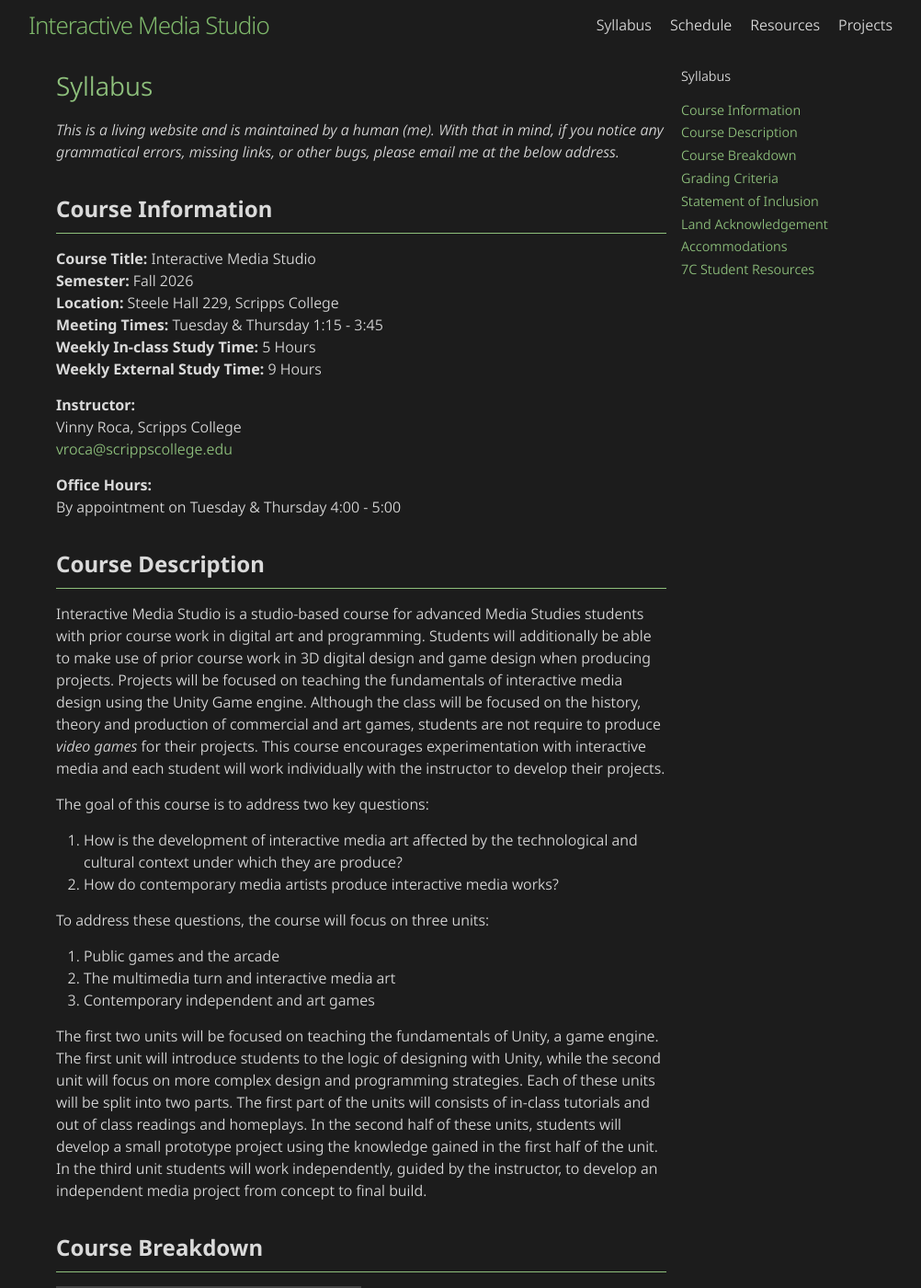
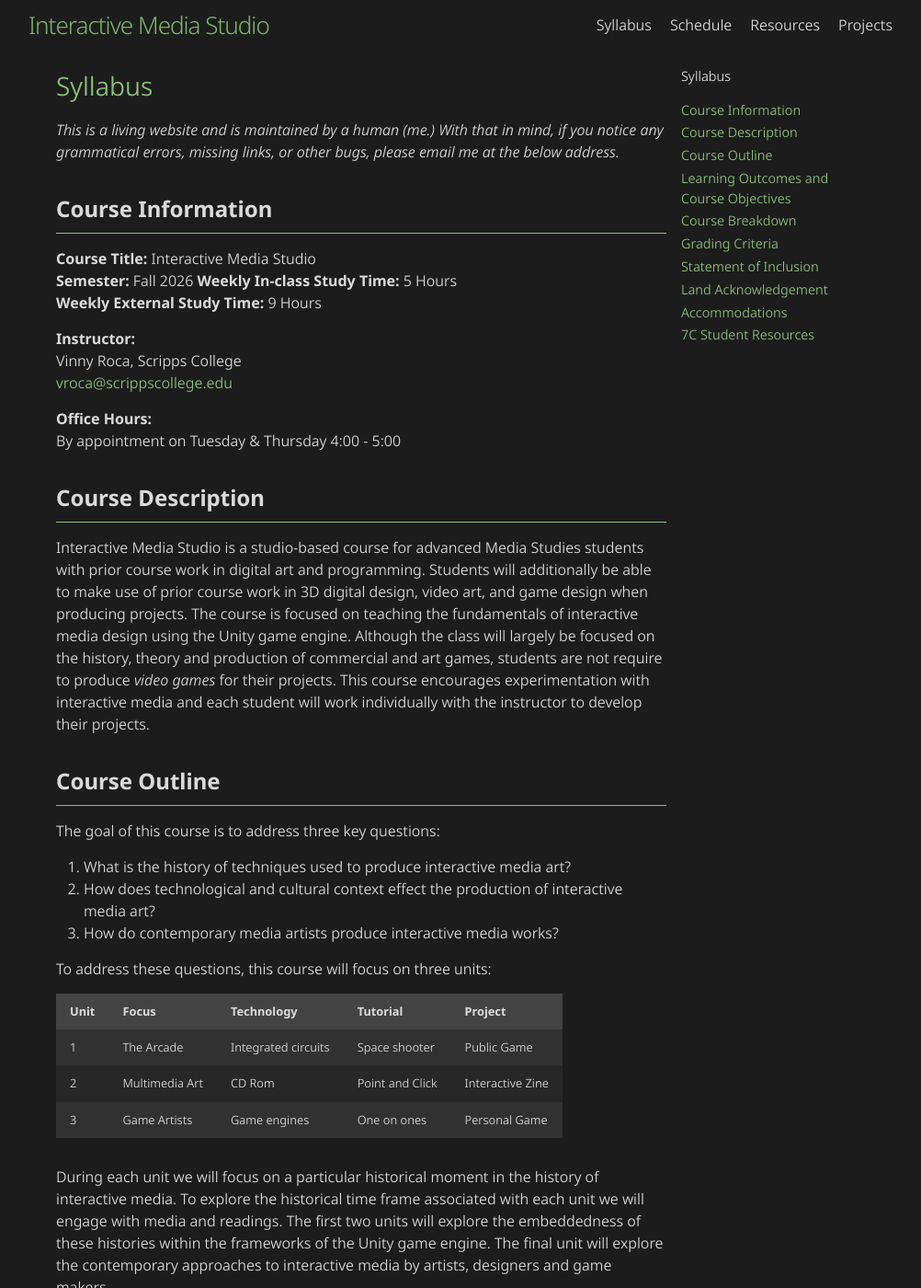
Before and after one commit to vinnyroca/interactivemediastudio, a Jekyll site: the page built from index.md, in a window 1280 px wide and 1400 px high. Shown: the whole window at 92% size, without its empty margins (139-1141 px from the left). Built offline with Jekyll 4.4.1, drawn with Linux system fonts in a browser that asks for light colours; some web fonts are replaced; some of the changed text lies outside the part shown.

Commit message:
adding more syllabus content

```diff
--- a/assets/main.scss
+++ b/assets/main.scss
@@ -121,7 +121,7 @@
 
 table {
   margin-bottom: $spacing-unit;
-  width: 50%;
+  width: auto;
   text-align: $table-text-align;
   color: rgb(218, 218, 218) !important;
   border-collapse: collapse;
@@ -136,6 +136,7 @@
   }
   th, td {
     padding: ($spacing-unit / 3) ($spacing-unit / 2);
+    font-size: $base-font-size * .8;
   }
   th {
     background-color: rgb(67, 67, 67) !important;
--- a/index.md
+++ b/index.md
@@ -4,14 +4,12 @@
 ---
 # Syllabus
 
-*This is a living website and is maintained by a human (me). With that in mind, if you notice any grammatical errors, missing links, or other bugs, please email me at the below address.*
+*This is a living website and is maintained by a human (me.) With that in mind, if you notice any grammatical errors, missing links, or other bugs, please email me at the below address.*
 
 ## Course Information
 
 **Course Title:** Interactive Media Studio
 **Semester:** Fall 2026
-**Location:** Steele Hall 229, Scripps College
-**Meeting Times:** Tuesday & Thursday 1:15 - 3:45
 **Weekly In-class Study Time:** 5 Hours
 **Weekly External Study Time:** 9 Hours
 
@@ -24,20 +22,44 @@
 
 ## Course Description
 
-Interactive Media Studio is a studio-based course for advanced Media Studies students with prior course work in digital art and programming. Students will additionally be able to make use of prior course work in 3D digital design and game design when producing projects. Projects will be focused on teaching the fundamentals of interactive media design using the Unity Game engine. Although the class will be focused on the history, theory and production of commercial and art games, students are not require to produce *video games* for their projects. This course encourages experimentation with interactive media and each student will work individually with the instructor to develop their projects.
+Interactive Media Studio is a studio-based course for advanced Media Studies students with prior course work in digital art and programming. Students will additionally be able to make use of prior course work in 3D digital design, video art, and game design when producing projects. The course is focused on teaching the fundamentals of interactive media design using the Unity game engine. Although the class will largely be focused on the history, theory and production of commercial and art games, students are not require to produce *video games* for their projects. This course encourages experimentation with interactive media and each student will work individually with the instructor to develop their projects.
 
-The goal of this course is to address two key questions:
+## Course Outline
 
-1. How is the development of interactive media art affected by the technological and cultural context under which they are produce?
-2. How do contemporary media artists produce interactive media works?
+The goal of this course is to address three key questions:
 
-To address these questions, the course will focus on three units:
+1. What is the history of techniques used to produce interactive media art?
+2. How does technological and cultural context effect the production of interactive media art?
+3. How do contemporary media artists produce interactive media works?
 
-1. Public games and the arcade
-2. The multimedia turn and interactive media art
-3. Contemporary independent and art games
+To address these questions, this course will focus on three units:
 
-The first two units will be focused on teaching the fundamentals of Unity, a game engine. The first unit will introduce students to the logic of designing with Unity, while the second unit will focus on more complex design and programming strategies.  Each of these units will be split into two parts. The first part of the units will consists of in-class tutorials and out of class readings and homeplays. In the second half of these units, students will develop a small prototype project using the knowledge gained in the first half of the unit. In the third unit students will work independently, guided by the instructor, to develop an independent media project from concept to final build.
+| Unit | Focus          | Technology          | Tutorial        | Project          |
+| ---- | -------------- | ------------------- | --------------- | ---------------- |
+| 1    | The Arcade     | Integrated circuits | Space shooter   | Public Game      |
+| 2    | Multimedia Art | CD Rom              | Point and Click | Interactive Zine |
+| 3    | Game Artists   | Game engines        | One on ones     | Personal Game    |
+
+During each unit we will focus on a particular historical moment in the history of interactive media. To explore the historical time frame associated with each unit we will engage with media and readings. The first two units will explore the embeddedness of these histories within the frameworks of the Unity game engine. The final unit will explore the contemporary approaches to interactive media by artists, designers and game makers.
+
+### Unit 1: Public Games
+**Week 1-4:** Tutorial, Exercise, Readings
+**Week 5-6:** Public Game
+### Unit 2: Multimedia Art
+**Week 7-9:** Tutorial, Exercise, Readings
+**Week 10-11:** Interactive Zine
+
+### Unit 3: Contemporary Approaches
+**Week 12-15:** Personal Game
+
+## Learning Outcomes and Course Objectives
+
+The objective of this course is for advanced students to develop technical media art skills through the development of playable media projects, and to contextualize this knowledge within contemporary theories of interactive media. Through projects, assignments, presentations, readings, technical tutorials, and lectures, students will achieve the following learning outcomes:
+
+1. Gain the design, software, and programming skills required to develop interactive media art.
+2. Gain an understanding of the contemporary cultural impact and role of interactive media art.
+3. Ability to analyze interactive media art as cultural and artistic objects.
+4. Ability to craft expansive interactive media projects.
 
 
 ## Course Breakdown
@@ -50,7 +72,6 @@
 | 10   | Participation        |
 | 10   | Attendance           |
 | 7.5  | Responses            |
-
 
 |%|Letter Grade|
 |---|---|
```
Also changed, not shown: racing.md (deleted, +0 -174 lines), .obsidian/workspace.json.
